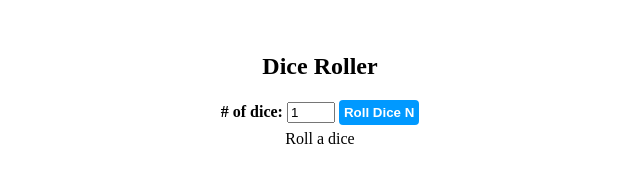
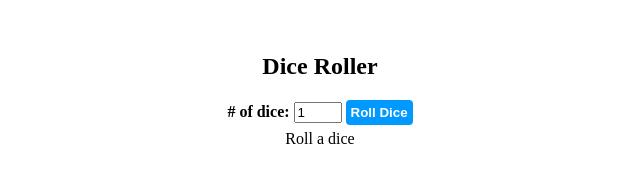
Before and after one commit to DxrkXngel/TEST-PROJECT, a plain HTML site: page index.html in a window 1280 px wide. Shown: the full height of the page, 320-960 px from the left. Drawn offline with Linux system fonts and the light colour scheme.

Commit message:
Update index.html

```diff
--- a/index.html
+++ b/index.html
@@ -14,7 +14,7 @@
       <label for="diceNumber"><b># of dice:</b></label>
       <input type="number" id="diceNumber" value="1" min="1" max="6"/>
 
-      <button id="sButton" onclick="rollDice()"><b>Roll Dice N</b></button>
+      <button id="sButton" onclick="rollDice()"><b>Roll Dice</b></button>
 
       <div id="diceResult">Roll a dice</div>
       <div id="diceImages"></div>
```
